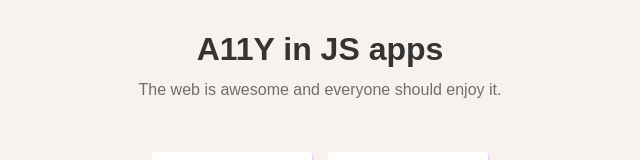
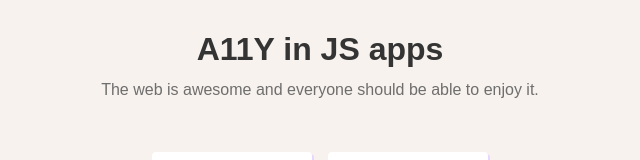
Before and after one commit to sandrina-p/workshop-a11y-jsdaycanarias, a Next.js app: page / in a window 1280 px wide. Shown: the top 160 px of the page, without its empty margins (320-960 px from the left). Built offline with nearby package versions, Linux system fonts and the light colour scheme.

Commit message:
fix workshop title

```diff
--- a/pages/index.js
+++ b/pages/index.js
@@ -57,7 +57,9 @@ export default function Home() {
 
         <main>
           <Title>A11Y in JS apps</Title>
-          <Kicker>The web is awesome and everyone should enjoy it.</Kicker>
+          <Kicker>
+            The web is awesome and everyone should be able to enjoy it.
+          </Kicker>
 
           {/* <Banner $tone="danger">
             <span>
```
